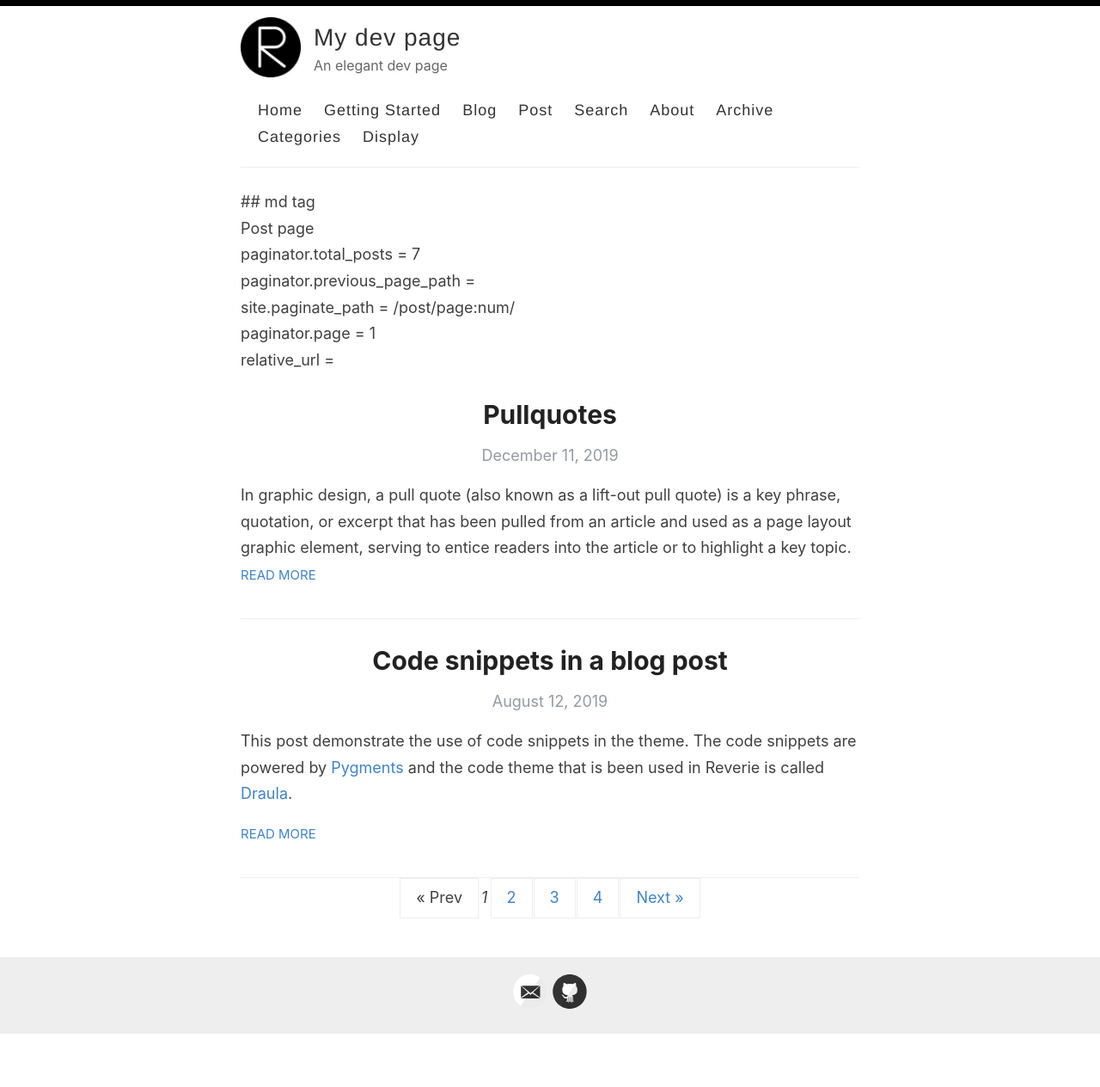
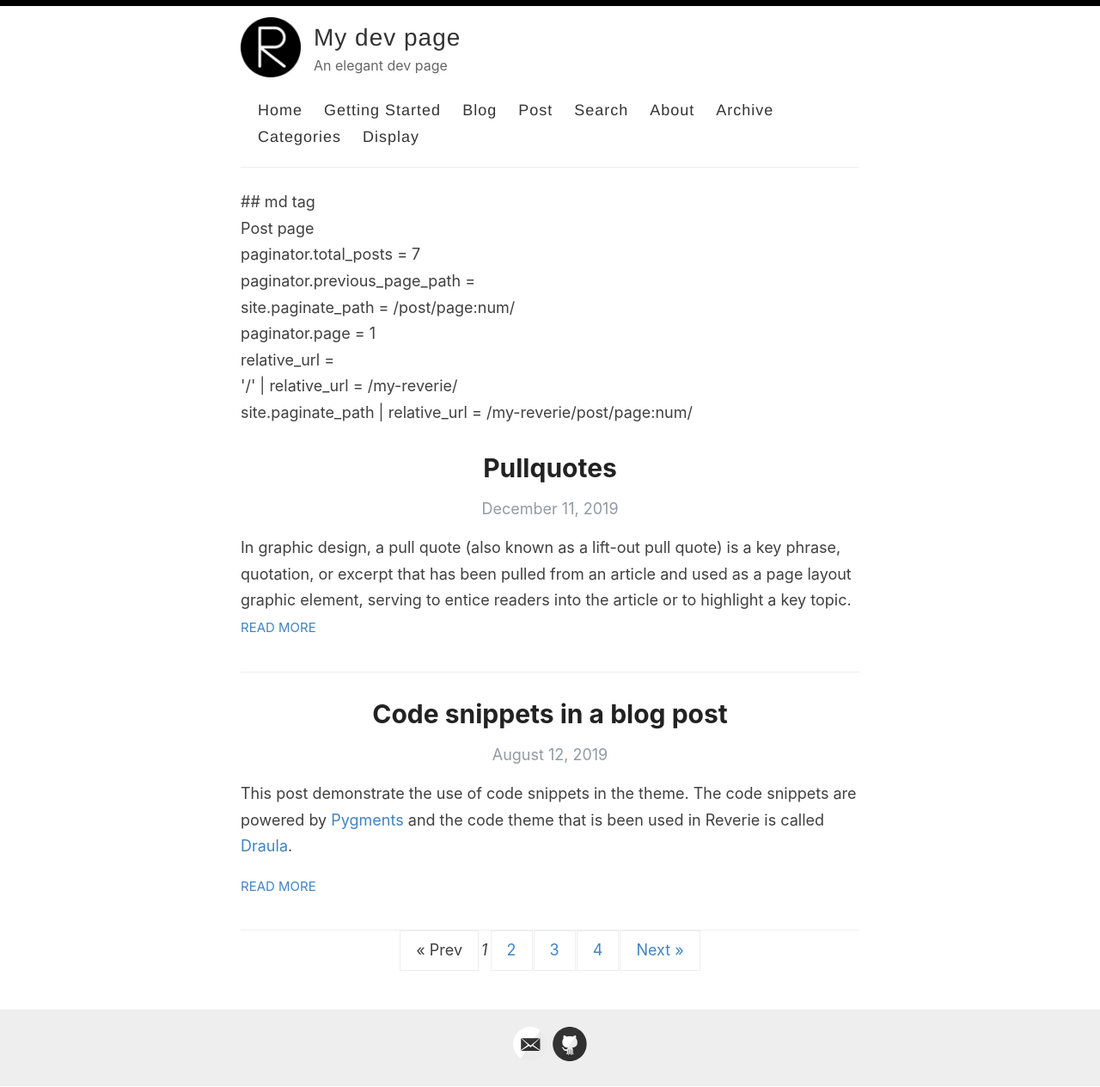
Before and after one commit to swagar/my-reverie, a Jekyll site: the page built from post/index.html, in a window 1280 px wide. Shown: the whole page at 86% size. Built offline with Jekyll 4.4.1, drawn with Linux system fonts in a browser that asks for light colours; the list of posts is cut into pages by our own code; before the commit the page ends 1202 px from its top, so only the background shows below that.

Commit message:
added post page

```diff
--- a/_config.yml
+++ b/_config.yml
@@ -87,7 +87,7 @@
   - jekyll-seo-tag
   - jekyll-paginate
 
-include: ['_pages','post']
+include: ['_pages']
 
 paginate: 2
 #paginate_path: /page:num/
--- a/post/index.html
+++ b/post/index.html
@@ -11,6 +11,9 @@
 site.paginate_path = {{ site.paginate_path }}<br>
 paginator.page = {{ paginator.page }}<br>
 relative_url  = {{ relative_url }}<br>
+'/' | relative_url = {{ '/' | relative_url }}<br>
+site.paginate_path | relative_url = {{ site.paginate_path | relative_url }}
+
 <div class="posts">
   {% for post in paginator.posts %}
     <article class="post">
@@ -43,6 +46,7 @@
 		<em>{{ page }}</em>
 		{% elsif page == 1 %}
 		<a href="{{ '/' | relative_url }}">{{ page }}</a>
+		<a href="{{ site.paginate_path | relative_url | replace: 'page:num', '' }}">{{ page }}</a>
 		{% else %}
 		<a href="{{ site.paginate_path | relative_url | replace: ':num', page }}">{{ page }}</a>
 		{% endif %}
```
